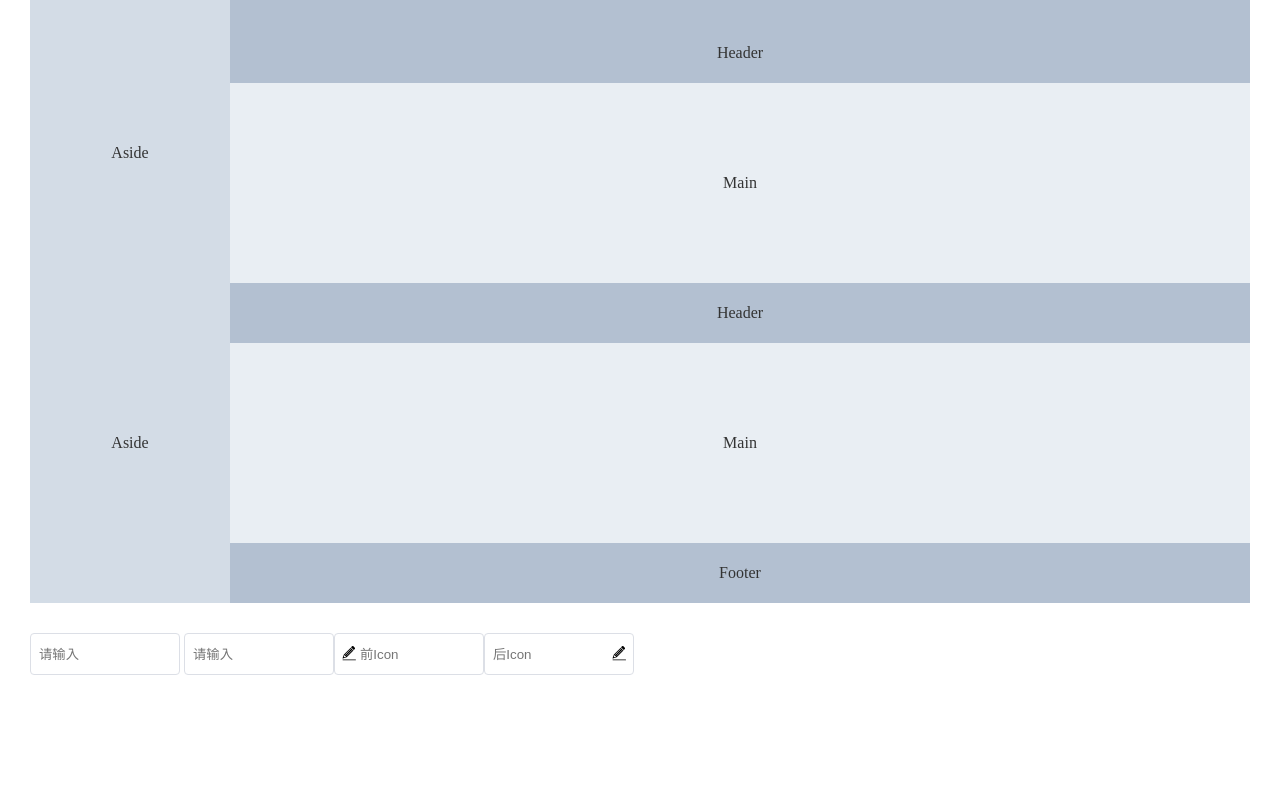
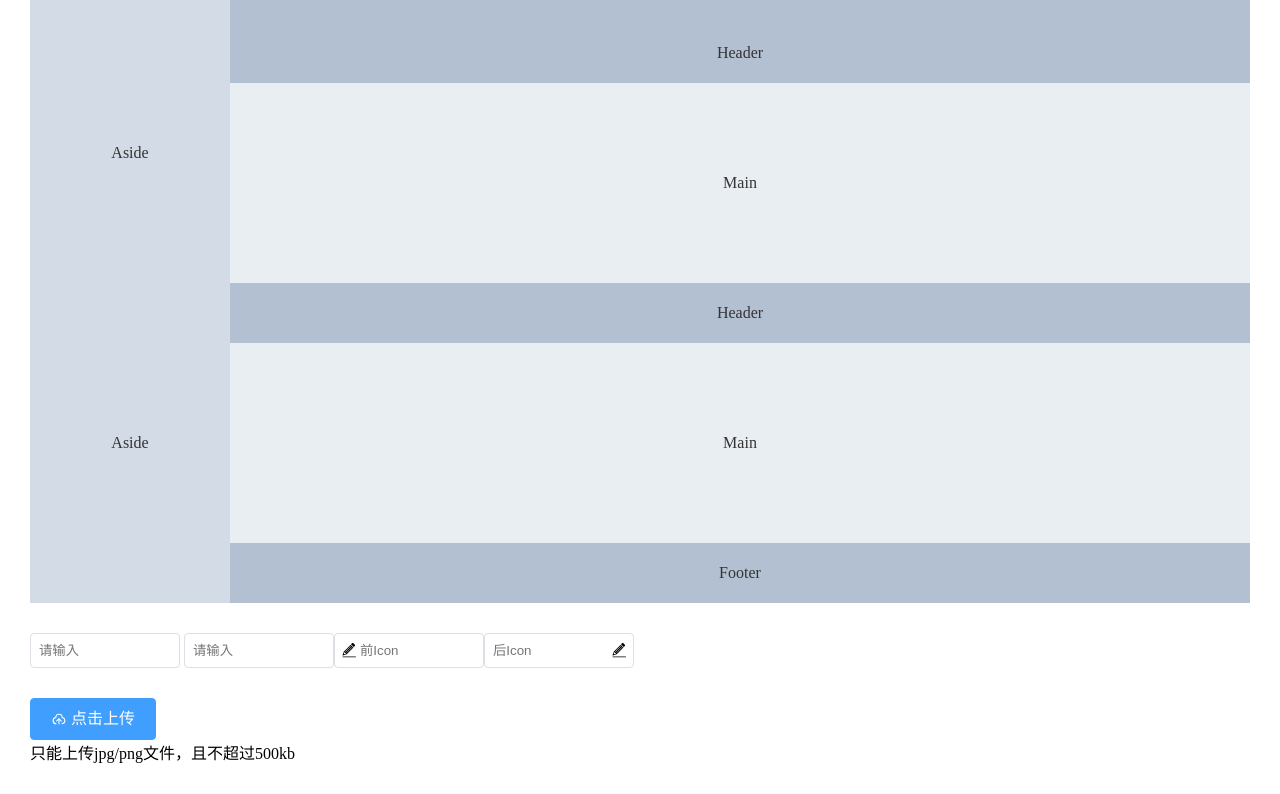
Before and after one commit to IStrangers/Vue2UI, a Vue app: page / in a window 1280 px wide. Shown: the part 1650-2444 px from the top of the page. Before the commit the page ends 2355 px from the top, so only its background shows below. Built offline with nearby package versions, Linux system fonts and the light colour scheme.

Commit message:
20220902

```diff
--- a/src/App.vue
+++ b/src/App.vue
@@ -119,6 +119,31 @@
       suffix-icon="edit">
       </sm-input>
     </p>
+    <p>
+      <sm-upload
+      name="uploadFile"
+      action="localhost:8080"
+      accept="image/jpeg"
+      :file-list="fileList"
+      :limit="3"
+      :multiple="true"
+      :on-exceed="onExceed"
+      :on-change="onChange"
+      :on-success="onSuccess"
+      :on-error="onError"
+      :on-progress="onProgress"
+      :before-upload="beforeUpload"
+      >
+        <sm-button
+        type="primary"
+        icon="shangchuan">
+          点击上传
+        </sm-button>
+        <div slot="tip">
+          只能上传jpg/png文件，且不超过500kb
+        </div>
+      </sm-upload>
+    </p>
   </div>
 </template>
 
@@ -131,8 +156,32 @@ export default {
   },
   data() {
     return {
-      userName: ""
+      userName: "",
+      fileList: []
     }
+  },
+  methods: {
+    onExceed() {
+      alert("onExceed")
+    },
+    onChange() {
+      alert("onChange")
+    },
+    onSuccess() {
+      alert("onSuccess")
+    },
+    onError() {
+      alert("onError")
+    },
+    onProgress() {
+      alert("onProgress")
+    },
+    beforeUpload(rawFile) {
+      if((rawFile.size / 1024) > 500) {
+        return false
+      }
+      return true
+    },
   }
 }
 </script>
--- a/src/packages/index.js
+++ b/src/packages/index.js
@@ -9,6 +9,7 @@ import Footer from "./container/footer/index.vue"
 import Header from "./container/header/index.vue"
 import Main from "./container/main/index.vue"
 import Input from "./input/index.vue"
+import Upload from "./upload/index.vue"
 
 function install(vue) {
   vue.component(Icon.name,Icon)
@@ -22,6 +23,7 @@ function install(vue) {
   vue.component(Header.name,Header)
   vue.component(Main.name,Main)
   vue.component(Input.name,Input)
+  vue.component(Upload.name,Upload)
 }
 
 if(window.Vue) {
--- a/src/packages/input/index.vue
+++ b/src/packages/input/index.vue
@@ -134,7 +134,7 @@ export default {
     input {
       padding: 8px;
       width: 150px;
-      height: 42px;
+      height: 35px;
       border-radius: $border-radius;
       border: 1px solid $border-color;
 
@@ -160,7 +160,7 @@ export default {
       cursor: pointer;
       position: absolute;
       left: 8px;
-      top: 13px;
+      top: 10px;
       width: 14.5px;
       height: 14.5px;
     }
@@ -175,7 +175,7 @@ export default {
       cursor: pointer;
       position: absolute;
       right: 8px;
-      top: 13px;
+      top: 10px;
       width: 14.5px;
       height: 14.5px;
     }
--- /dev/null
+++ b/src/packages/upload/index.vue
@@ -0,0 +1,149 @@
+<template>
+  <div :class="getComponentName()">
+    <div @click="handleClick" :class="getComponentName() + '-button'">
+      <slot></slot>
+    </div>
+    <div>
+      <slot name="tip"></slot>
+    </div>
+    <input
+    ref="fileInput"
+    type="file"
+    :name="name"
+    :accept="accept"
+    :multiple="multiple"
+    @change="handleChange"
+    >
+  </div>
+</template>
+
+<script>
+const name = "sm-upload"
+export default {
+  name,
+  props:{
+    name: {
+      type: String,
+      default: 'file'
+    },
+    action: {
+      type: String,
+      require: true
+    },
+    accept: {
+      type: String,
+    },
+    fileList: {
+      type: Array,
+      default: () => []
+    },
+    limit: {
+      type: Number,
+      default: 1
+    },
+    multiple: {
+      type: Boolean,
+      default: false
+    },
+    onExceed: {
+      type: Function,
+    },
+    onChange: {
+      type: Function,
+    },
+    onSuccess: {
+      type: Function,
+    },
+    onError: {
+      type: Function,
+    },
+    onProgress: {
+      type: Function,
+    },
+    beforeUpload: {
+      type: Function,
+    },
+  },
+  data() {
+    return {
+      tempIndex: 1,
+      files: [],
+    }
+  },
+  watch: {
+    fileList: {
+      immediate: true,
+      handler(fileList) {
+        this.files = fileList.map(item => {
+          item.uid = Date.now() + this.tempIndex++
+          item.status = "success"
+          return item
+        })
+      }
+    }
+  },
+  computed: {
+    fileInput() {
+      return this.$refs.fileInput
+    }
+  },
+  methods: {
+    getComponentName() {
+      return name
+    },
+    handleClick() {
+      this.fileInput.value = ""
+      this.fileInput.click()
+    },
+    handleChange(event) {
+      const files = event.target.files;
+      this.uploadFiles(files)
+    },
+    uploadFiles(files) {
+      if(this.limit && (this.fileList.length + files.length) > this.limit) {
+        return this.onExceed && this.onExceed(files,this.fileList)
+      }
+      [...files].forEach(rawFile => {
+        this.handleStart(rawFile)
+        this.upload(rawFile)
+      })
+    },
+    handleStart(rawFile) {
+      rawFile.uid = Math.random() + this.tempIndex++
+      const file = {
+        status: "ready",
+        name: rawFile.name,
+        size: rawFile.size,
+        percentage: 0,
+        uid: rawFile.uid,
+        raw: rawFile,
+      }
+      this.files.push(file)
+      this.onChange && this.onChange(file)
+    },
+    upload(rawFile) {
+      if(!this.beforeUpload || this.beforeUpload() === true) {
+        return this.post(rawFile)
+      }
+    },
+    post(rawFile) {
+
+    }
+  }
+}
+</script>
+
+<style lang="scss">
+
+  .sm-upload {
+
+    &-button {
+      display: inline-block;
+    }
+
+    input {
+      display: none;
+    }
+  }
+
+</style>
```
